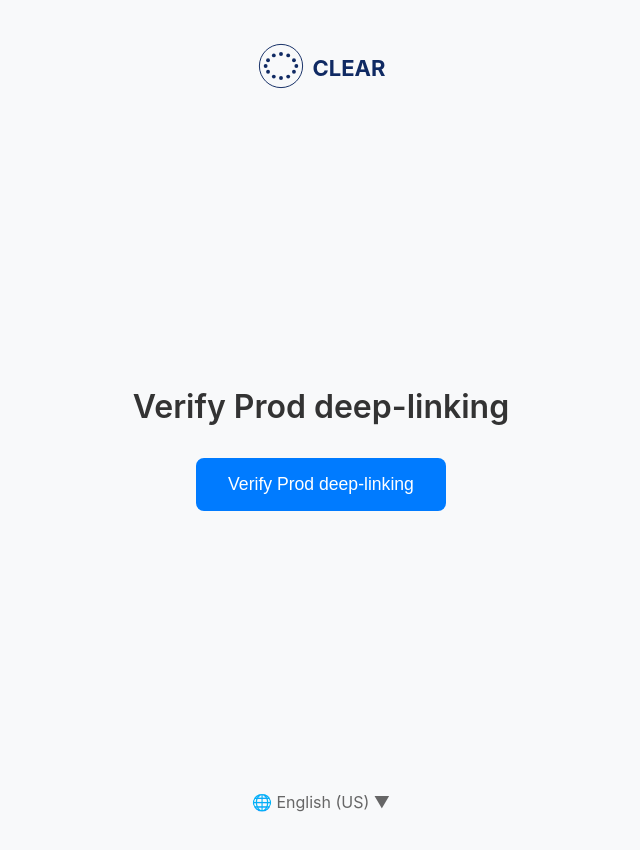
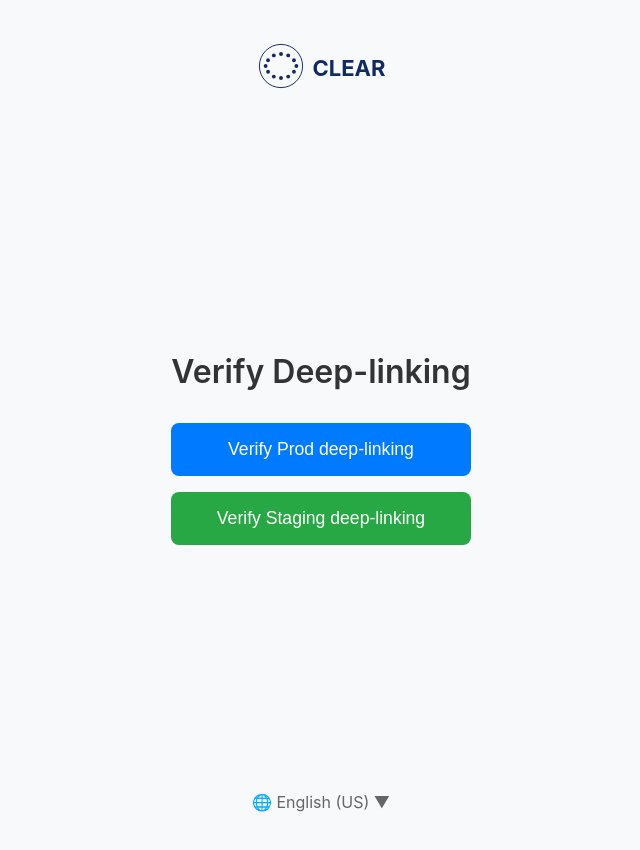
Before and after one commit to UraFIZ/clear-clone, a React (Create React App) app: page / in a window 1280 px wide. Shown: the top 850 px of the page, without its empty margins (319-959 px from the left). Built offline with nearby package versions, Linux system fonts and the light colour scheme.

Commit message:
add staging button

```diff
--- a/src/components/ProdDeepLinkPage.css
+++ b/src/components/ProdDeepLinkPage.css
@@ -27,6 +27,14 @@
   margin-bottom: 2rem;
 }
 
+.button-group {
+  display: flex;
+  flex-direction: column;
+  gap: 1rem;
+  width: 100%;
+  max-width: 300px;
+}
+
 .verify-button {
   background-color: #007bff;
   color: white;
@@ -48,6 +56,14 @@
   transform: translateY(1px);
 }
 
+.staging-button {
+  background-color: #28a745;
+}
+
+.staging-button:hover {
+  background-color: #1e7e34;
+}
+
 .language-selector {
   margin-top: auto;
   color: #666;
--- a/src/components/ProdDeepLinkPage.js
+++ b/src/components/ProdDeepLinkPage.js
@@ -4,18 +4,33 @@
 import "./ProdDeepLinkPage.css";
 
 function ProdDeepLinkPage() {
-  const handleVerifyClick = () => {
+  const handleProdVerifyClick = () => {
     window.location.href = "https://ripple.thedacare.org/";
+  };
+
+  const handleStagingVerifyClick = () => {
+    window.location.href = "https://ripple.staging.icanbwell.com";
   };
 
   return (
     <div className="prod-deeplink-container">
       <Logo />
       <div className="prod-deeplink-content">
-        <h1>Verify Prod deep-linking</h1>
-        <button onClick={handleVerifyClick} className="verify-button">
-          Verify Prod deep-linking
-        </button>
+        <h1>Verify Deep-linking</h1>
+        <div className="button-group">
+          <button
+            onClick={handleProdVerifyClick}
+            className="verify-button prod-button"
+          >
+            Verify Prod deep-linking
+          </button>
+          <button
+            onClick={handleStagingVerifyClick}
+            className="verify-button staging-button"
+          >
+            Verify Staging deep-linking
+          </button>
+        </div>
       </div>
 
       <div className="language-selector">
```
